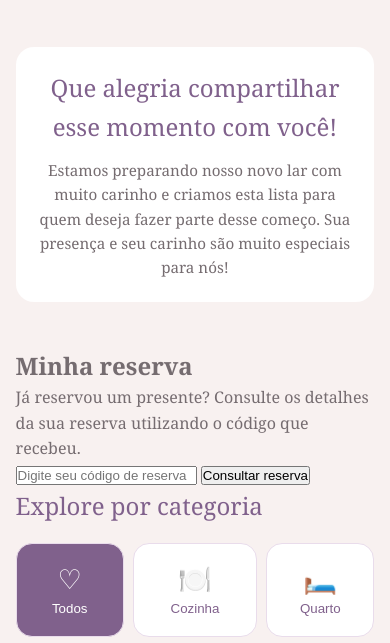
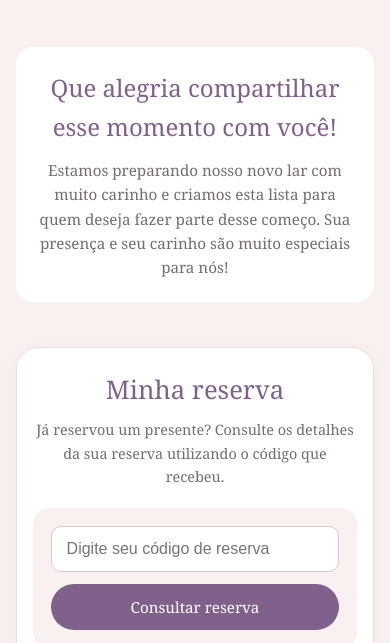
Before and after one commit to geoobatistaa/meu-enxoval, a plain HTML site: page index.html in a window 390 px wide. Shown: the part 141-784 px from the top of the page. Drawn offline with nearby package versions, Linux system fonts and the light colour scheme; no server answers.

Commit message:
Update style.css

```diff
--- a/style.css
+++ b/style.css
@@ -414,3 +414,108 @@ footer small {
 .modal-voltar:hover {
   background: #F8F1F0;
 }
+
+/* Personalização da seção Minha reserva */
+#minha-reserva {
+  max-width: 720px;
+  margin: 35px auto 45px;
+  padding: 28px;
+  background: #FFFFFF;
+  border: 1px solid #E9DCEB;
+  border-radius: 22px;
+  text-align: center;
+  box-shadow: 0 5px 20px rgba(128, 97, 140, 0.06);
+}
+
+#minha-reserva h2 {
+  color: #80618C;
+  font-size: 1.8rem;
+  font-weight: normal;
+  margin-bottom: 8px;
+}
+
+#minha-reserva > p {
+  max-width: 520px;
+  margin: 0 auto 20px;
+  font-size: 0.9rem;
+  color: #756C70;
+}
+
+#consulta-reserva {
+  max-width: 440px;
+  margin: auto;
+  padding: 18px;
+  background: #F8F1F0;
+  border-radius: 16px;
+  display: flex;
+  flex-direction: column;
+  gap: 12px;
+}
+
+#codigo-reserva {
+  width: 100%;
+  min-width: 0;
+  padding: 13px 15px;
+  border: 1px solid #D8C6DC;
+  border-radius: 10px;
+  background: #FFFFFF;
+  color: #756C70;
+  font-family: Arial, sans-serif;
+  font-size: 16px;
+  outline: none;
+}
+
+#codigo-reserva:focus {
+  border-color: #80618C;
+  box-shadow: 0 0 0 3px rgba(128, 97, 140, 0.10);
+}
+
+#botao-consultar-reserva {
+  width: 100%;
+  padding: 13px;
+  border: none;
+  border-radius: 30px;
+  background: #80618C;
+  color: #FFFFFF;
+  font-family: Georgia, serif;
+  font-size: 0.95rem;
+  cursor: pointer;
+}
+
+#botao-consultar-reserva:disabled {
+  opacity: 0.6;
+}
+
+#resultado-reserva:not(:empty) {
+  max-width: 440px;
+  margin: 18px auto 0;
+  padding: 16px;
+  background: #F8F1F0;
+  border: 1px solid #E9DCEB;
+  border-radius: 16px;
+  text-align: left;
+  overflow-wrap: anywhere;
+}
+
+.resultado-consulta h3 {
+  color: #80618C;
+  font-size: 1.3rem;
+  font-weight: normal;
+  margin-bottom: 12px;
+}
+
+.resultado-consulta p {
+  margin: 7px 0;
+  font-size: 0.9rem;
+}
+
+@media (max-width: 650px) {
+  #minha-reserva {
+    padding: 22px 16px;
+    margin: 30px auto 38px;
+  }
+
+  #minha-reserva h2 {
+    font-size: 1.6rem;
+  }
+}
```
